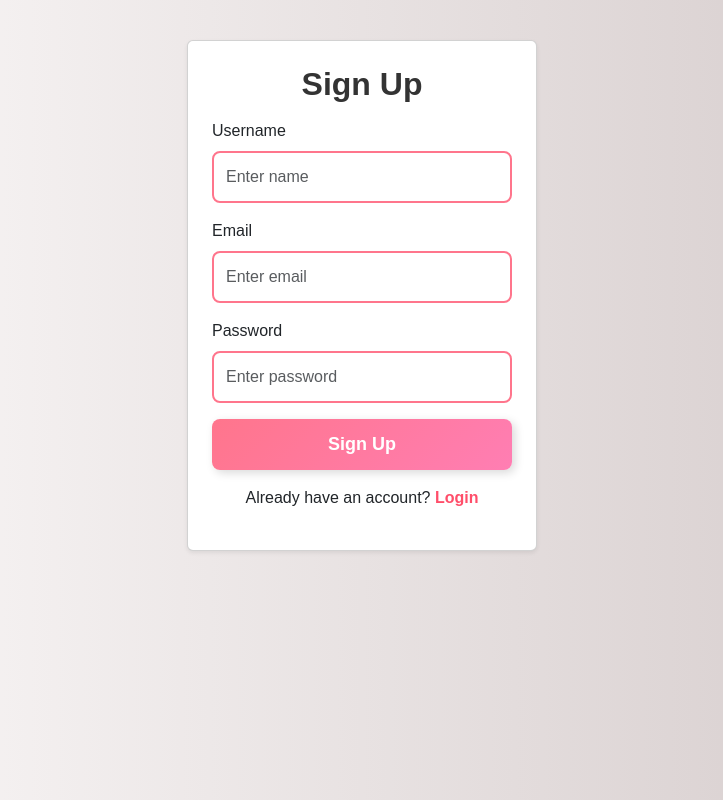
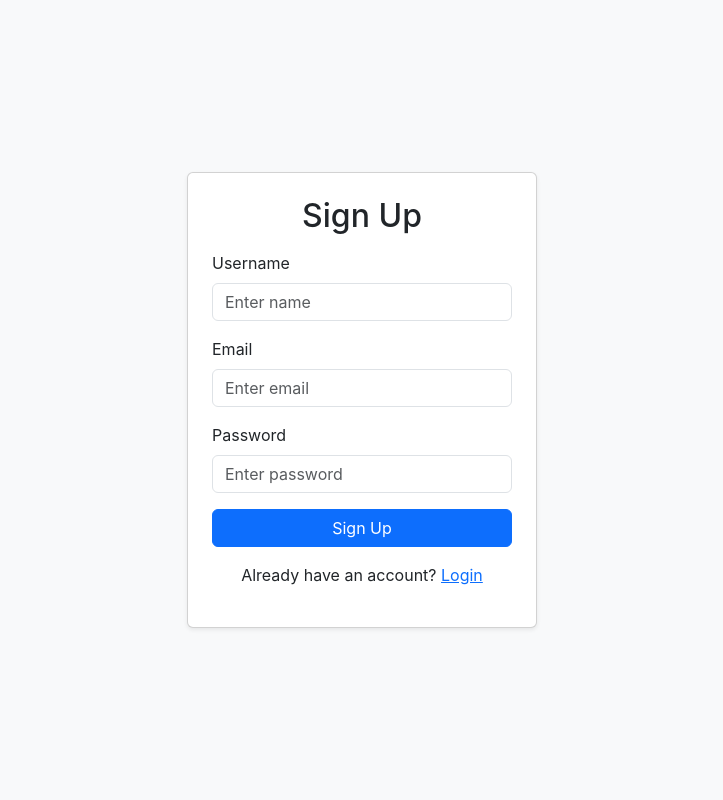
Before and after one commit to sahilthakur15/my-api-project, a React (Create React App) app in the folder frontend/: page / in a window 1280 px wide. Shown: the whole page, without its empty margins (278-1001 px from the left). Built offline with nearby package versions, Linux system fonts and the light colour scheme.

Commit message:
fix: axios instance

```diff
--- a/frontend/src/pages/Signup.jsx
+++ b/frontend/src/pages/Signup.jsx
@@ -1,45 +1,47 @@
-import React, { useState } from 'react';
-import { Link } from 'react-router-dom';
-
-import { useNavigate } from 'react-router-dom';
-import "../style/Auth.css"
-import { signupUser } from '../utils/axiosInstance';
+import { useState } from "react";
+import { useNavigate, Link } from "react-router-dom";
+import { signupUser } from "../utils/axiosInstance"; // Import signup API function
 
 function Signup() {
-  const [username, setName] = useState('');
-  const [email, setEmail] = useState('');
-  const [password, setPassword] = useState('');
+  const [username, setName] = useState("");
+  const [email, setEmail] = useState("");
+  const [password, setPassword] = useState("");
+  const [loading, setLoading] = useState(false); // To handle button disable state
   const navigate = useNavigate();
 
   const dataSubmit = async (event) => {
     event.preventDefault(); // Prevents page reload
 
-    const userData = {
-      username,
-      email,
-      password
-    };
+    const userData = { username, email, password };
 
+    setLoading(true); // Show loading state
     try {
       const response = await signupUser(userData);
       console.log(response);
-      alert("User registered successfully");
 
-      //reset fields
-      setName("");
-      setEmail("");
-      setPassword("");
+      if (response?.error) {
+        alert(`❌ Signup failed: ${response.error}`);
+      } else {
+        alert("✅ User registered successfully! 🎉");
 
-      navigate("/login");
+        // Reset fields
+        setName("");
+        setEmail("");
+        setPassword("");
 
+        // Navigate to login page
+        navigate("/login");
+      }
     } catch (err) {
-      console.log("Signup failed:",err);
-
+      console.error("Signup failed:", err);
+      alert("❌ An unexpected error occurred. Please try again.");
+    } finally {
+      setLoading(false); // Remove loading state
     }
   };
 
   return (
-    <div className="d-flex justify-content-center align-items-center vh-200 bg-light">
+    <div className="d-flex justify-content-center align-items-center vh-100 bg-light">
       <div className="card p-4 shadow-sm" style={{ width: "350px" }}>
         <h2 className="text-center mb-3">Sign Up</h2>
         <form onSubmit={dataSubmit}>
@@ -51,6 +53,7 @@
               placeholder="Enter name"
               value={username}
               onChange={(e) => setName(e.target.value)}
+              required
             />
           </div>
           <div className="mb-3">
@@ -61,6 +64,7 @@
               placeholder="Enter email"
               value={email}
               onChange={(e) => setEmail(e.target.value)}
+              required
             />
           </div>
           <div className="mb-3">
@@ -71,9 +75,12 @@
               placeholder="Enter password"
               value={password}
               onChange={(e) => setPassword(e.target.value)}
+              required
             />
           </div>
-          <button type="submit" className="btn btn-primary w-100">Sign Up</button>
+          <button type="submit" className="btn btn-primary w-100" disabled={loading}>
+            {loading ? "Signing Up..." : "Sign Up"}
+          </button>
         </form>
         <p className="text-center mt-3">
           Already have an account? <Link to="/login">Login</Link>
--- a/frontend/src/utils/axiosInstance.js
+++ b/frontend/src/utils/axiosInstance.js
@@ -62,12 +62,14 @@
 
 // signup user function
 export const signupUser = async (userData) => {
-    try{
+    try {
         const response = await axiosInstance.post("/auth/register", userData);
-        return response.data;
-    }
-    catch(error){
-        return error.response.data;
+        return response.data; // Successful response
+    } catch (error) {
+        console.error("❌ Signup Error:", error.response?.data || error.message);
+        return {
+            error: error.response?.data?.message || "Signup failed. Please try again."
+        };
     }
 };
 
```
